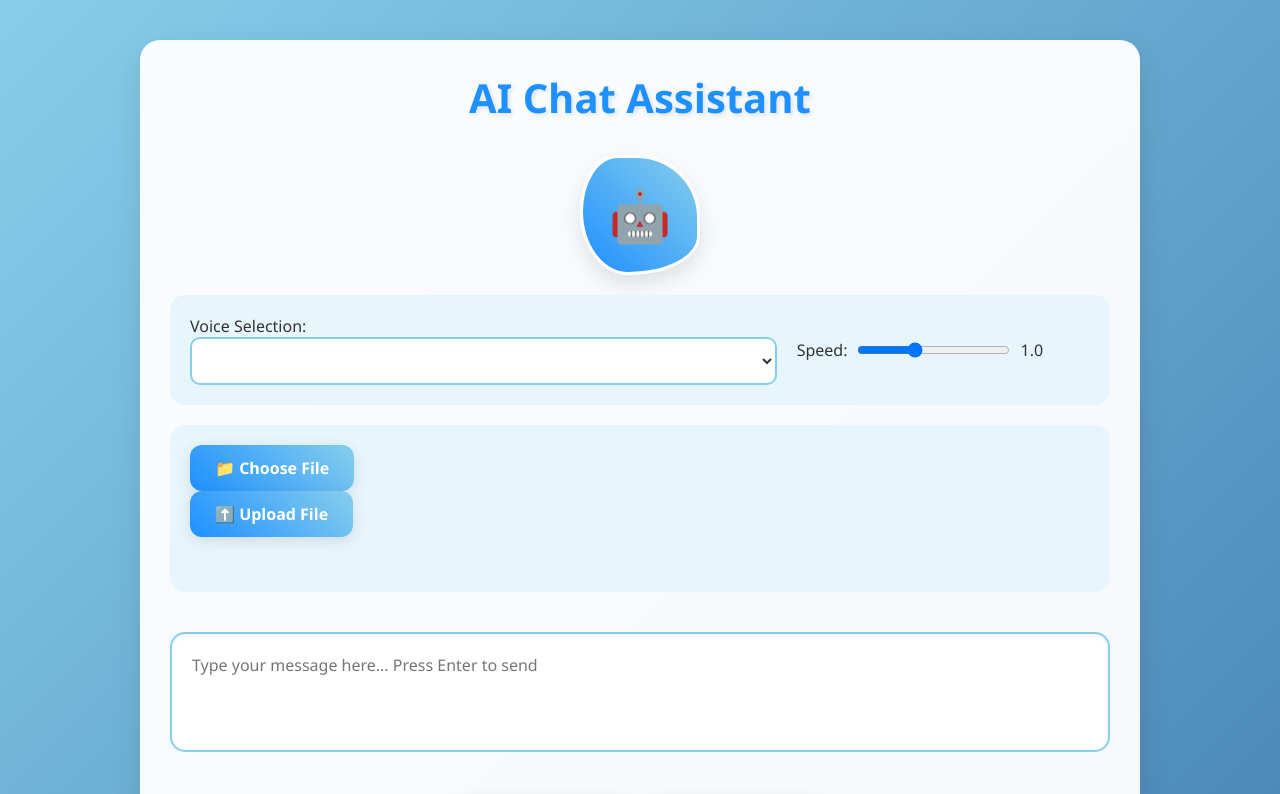
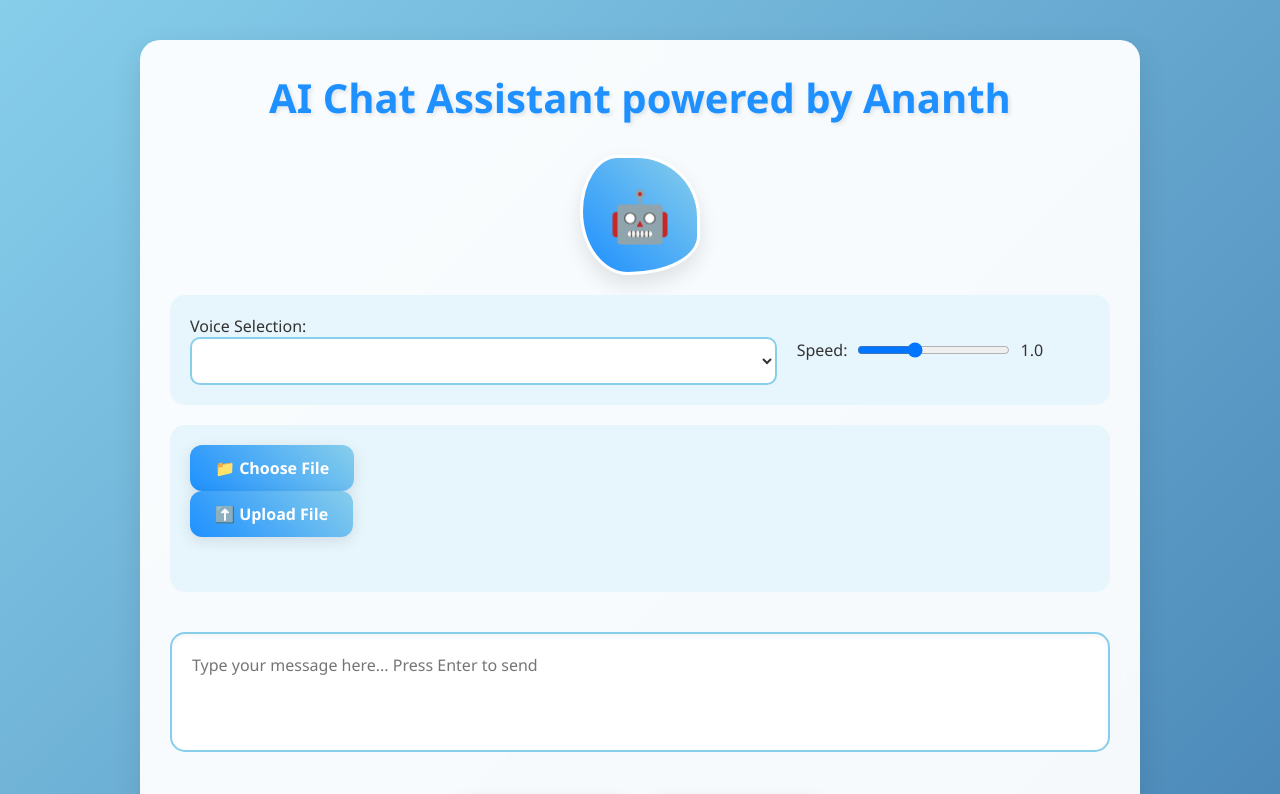
Before and after one commit to Ananthp19/Chat-interface, a website: page index.html in a window 1280 px wide. Shown: the top 794 px of the page. Drawn offline with Linux system fonts and the light colour scheme.

Commit message:
Update index.html

```diff
--- a/index.html
+++ b/index.html
@@ -206,7 +206,7 @@
     </head>
     <body>
         <div class="chat-container">
-            <h1>AI Chat Assistant</h1>
+            <h1>AI Chat Assistant powered by Ananth</h1>
 
             <div class="avatar">🤖</div>
 
```
